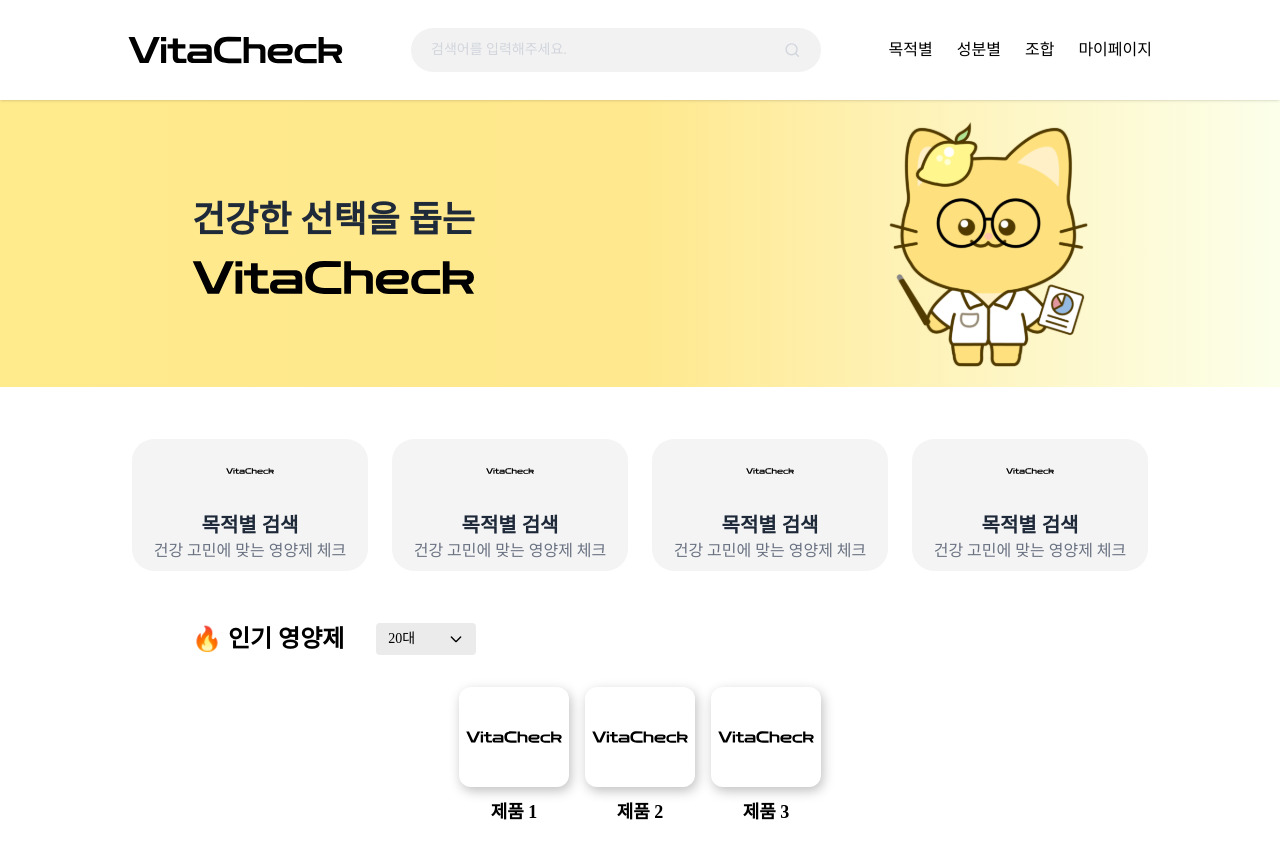
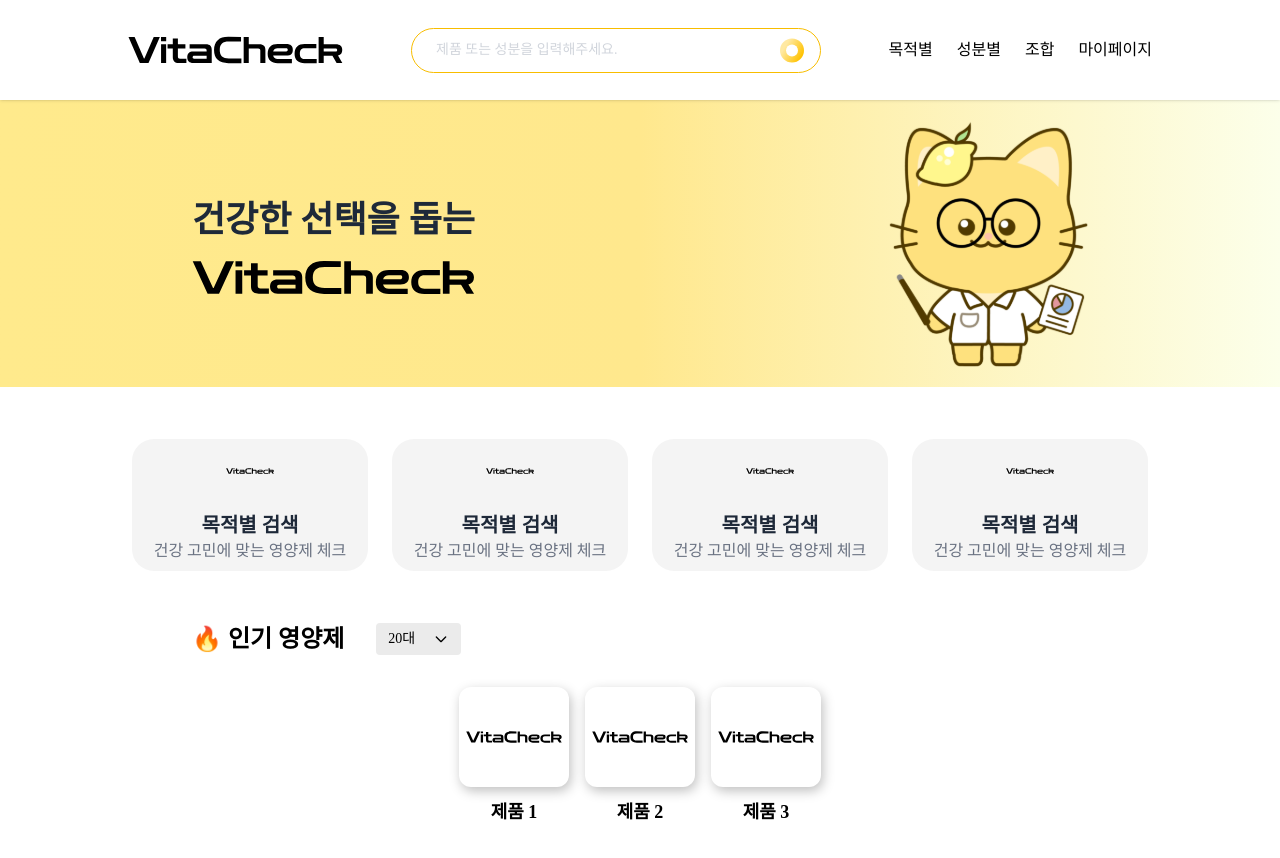
Before and after one commit to VitaCheck/vitacheck-fe, a React (Vite) app: page / in a window 1280 px wide. Built offline with nearby package versions, Linux system fonts and the light colour scheme.

Commit message:
feat/#7: 검색바 수정

```diff
--- a/src/components/MainPage/ProductList.tsx
+++ b/src/components/MainPage/ProductList.tsx
@@ -34,7 +34,7 @@ const ProductList = () => {
 
         {/* 드롭다운 */}
         <div
-          className="relative w-[100px] cursor-pointer"
+          className="relative w-[85px] cursor-pointer"
           onClick={() => setOpen((prev) => !prev)}
           ref={dropdownRef}
         >
--- a/src/components/SearchBar.tsx
+++ b/src/components/SearchBar.tsx
@@ -1,15 +1,16 @@
-import { FiSearch } from "react-icons/fi";
+import Search from "../assets/search.svg";
 
 const SearchBar = () => {
   return (
     <div>
-      <div className="flex items-center w-full p-3 rounded-[44px] bg-[#f2f2f2]">
+      <div className="flex items-center w-full p-2 rounded-[44px] bg-[#FFFFFF] border border-[#F8BD00]">
         <input
           type="text"
-          placeholder="검색어를 입력해주세요."
-          className="w-full ml-2 bg-transparent outline-none text-sm text-gray-800 placeholder-gray-300"
+          placeholder="제품 또는 성분을 입력해주세요."
+          className="w-full ml-4 bg-transparent outline-none text-sm text-[#797979] placeholder-gray-300"
         />
-        <FiSearch className="text-gray-300 mr-2" size={18} />
+        <img src={Search} alt="검색" className="w-[24px] h-[27px] mr-2" />
+        {/* <FiSearch className="text-gray-300 mr-2" size={18} /> */}
       </div>
     </div>
   );
```
Also changed, not shown: src/assets/search.svg (added).
